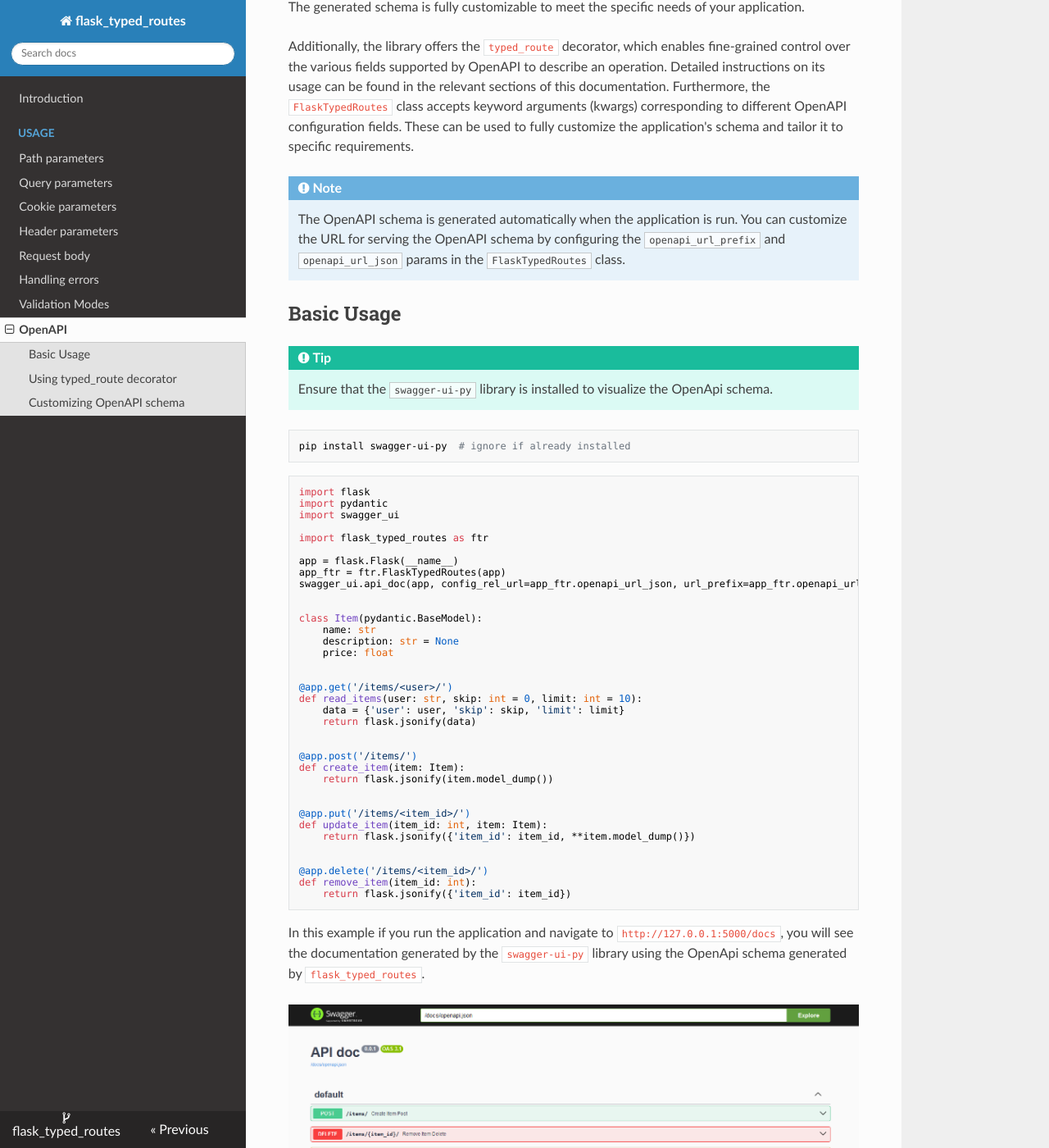
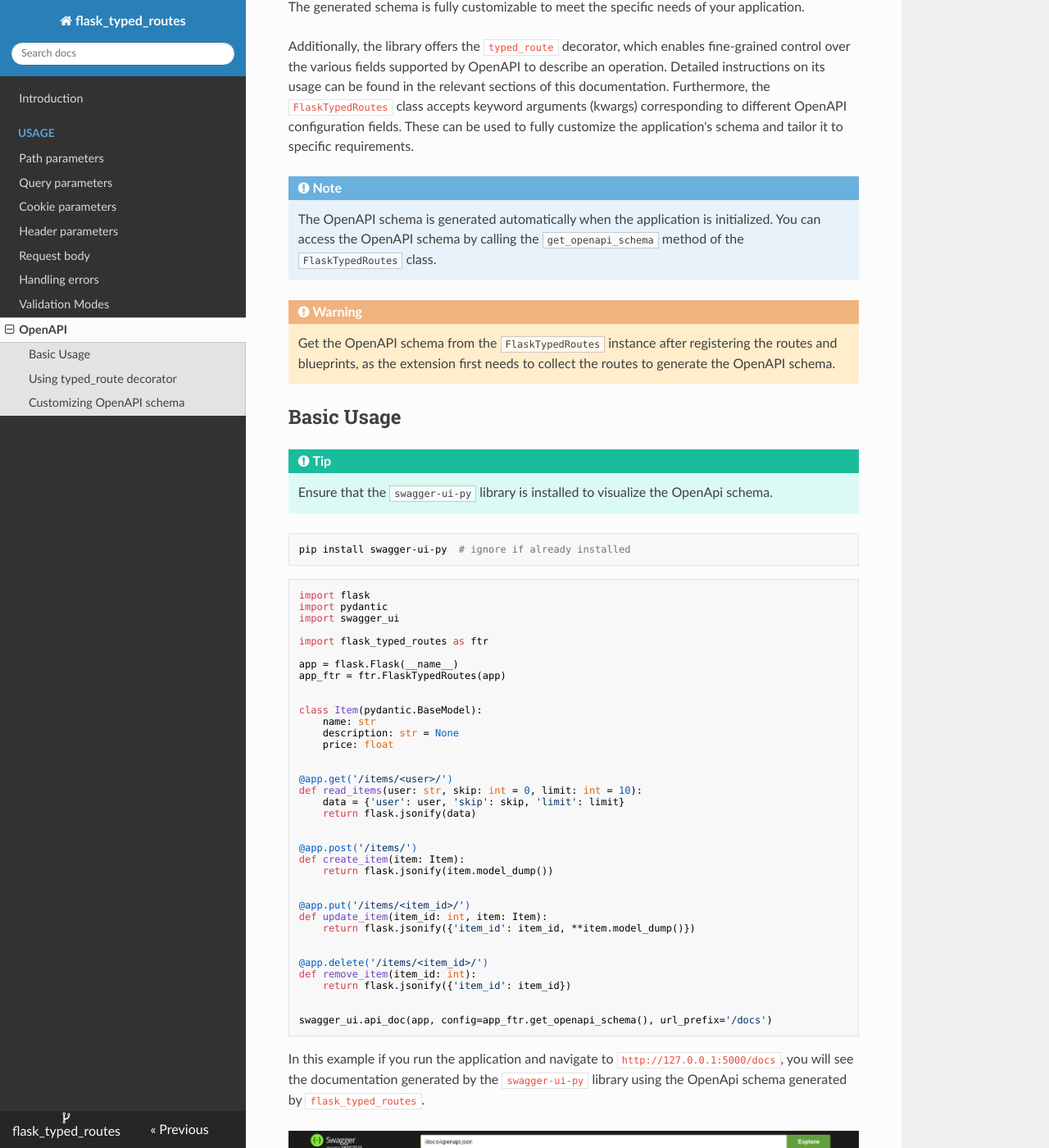
Before and after one commit to rmoralespp/flask_typed_routes, an MkDocs documentation site: the page built from docs/openapi.md, in a window 1280 px wide and 1400 px high, scrolled down 309 px. Shown: the whole window at 82% size. Built offline with MkDocs 1.6.1, drawn with Linux system fonts in a browser that asks for light colours; nearby versions of some CDN libraries; some of the changed text lies outside the part shown.

Commit message:
`FlaskTypedRoutes` class can't receive the `openapi_url_prefix` and `openapi_url_json` parameters in    the constructor anymore. (#24)
* Support deserialization of request params of type object

* Added new changes

* Added new changes

* `FlaskTypedRoutes` class can't receive the `openapi_url_prefix` and `openapi_url_json` parameters in

````diff
--- a/docs/index.md
+++ b/docs/index.md
@@ -40,6 +40,10 @@ including **Path, Query, Body, Header, and Cookie** parameters.
 Example of a simple Flask application using `flask_typed_routes`:
 
 Create a file `items.py` with:
+
+!!! note
+    The `FlaskTypedRoutes` class must be initialized before registering the **Flask** routes and blueprints
+    to allow the extension to collect the routes and be able to validate the endpoints.
 
 ```python
 import typing as t
@@ -208,7 +212,6 @@ import flask_typed_routes as ftr
 
 app = flask.Flask(__name__)
 app_ftr = ftr.FlaskTypedRoutes(app)
-swagger_ui.api_doc(app, config_rel_url=app_ftr.openapi_url_json, url_prefix=app_ftr.openapi_url_prefix)
 
 
 class Item(pydantic.BaseModel):
@@ -236,6 +239,10 @@ def update_item(item_id: int, item: Item):
 @app.delete('/items/<item_id>/')
 def remove_item(item_id: int):
     return flask.jsonify({'item_id': item_id})
+
+# Get the OpenAPI schema from the `FlaskTypedRoutes` instance after registering the routes and blueprints,
+# as the extension first needs to collect the routes to generate the OpenAPI schema.
+swagger_ui.api_doc(app, config=app_ftr.get_openapi_schema(), url_prefix='/docs')
 ```
 
 Open your browser and go to `http://127.0.0.1:5000/docs/`
--- a/docs/openapi.md
+++ b/docs/openapi.md
@@ -16,9 +16,12 @@ configuration fields. These can be used to fully customize the application's sch
 requirements.
 
 !!! note
-    The OpenAPI schema is generated automatically when the application is run.
-    You can customize the URL for serving the OpenAPI schema by configuring the `openapi_url_prefix`
-    and `openapi_url_json` params in the `FlaskTypedRoutes` class.
+    The OpenAPI schema is generated automatically when the application is initialized.
+    You can access the OpenAPI schema by calling the `get_openapi_schema` method of the `FlaskTypedRoutes` class.
+
+!!! warning
+    Get the OpenAPI schema from the `FlaskTypedRoutes` instance after registering the routes and blueprints,
+    as the extension first needs to collect the routes to generate the OpenAPI schema.
 
 
 ## Basic Usage
@@ -39,7 +42,6 @@ import flask_typed_routes as ftr
 
 app = flask.Flask(__name__)
 app_ftr = ftr.FlaskTypedRoutes(app)
-swagger_ui.api_doc(app, config_rel_url=app_ftr.openapi_url_json, url_prefix=app_ftr.openapi_url_prefix)
 
 
 class Item(pydantic.BaseModel):
@@ -67,6 +69,9 @@ def update_item(item_id: int, item: Item):
 @app.delete('/items/<item_id>/')
 def remove_item(item_id: int):
     return flask.jsonify({'item_id': item_id})
+
+
+swagger_ui.api_doc(app, config=app_ftr.get_openapi_schema(), url_prefix='/docs')
 ```
 
 In this example if you run the application and navigate to `http://127.0.0.1:5000/docs`, you will see the
@@ -86,11 +91,6 @@ import flask_typed_routes as ftr
 
 app = flask.Flask(__name__)
 app_ftr = ftr.FlaskTypedRoutes(app)
-swagger_ui.api_doc(
-    app,
-    config_rel_url=app_ftr.openapi_url_json,
-    url_prefix=app_ftr.openapi_url_prefix,
-)
 
 
 @app.get('/items/<item_id>/')
@@ -101,6 +101,8 @@ swagger_ui.api_doc(
 )
 def get_item(item_id: int):
     return flask.jsonify({'item_id': item_id})
+
+swagger_ui.api_doc(app, config=app_ftr.get_openapi_schema(), url_prefix='/docs')
 ```
 
 ![OpenApi Example](./images/openapi4.png)
@@ -177,11 +179,6 @@ app_ftr = ftr.FlaskTypedRoutes(
         "url": "http://swagger.io"
     },
 )
-swagger_ui.api_doc(
-    app,
-    config_rel_url=app_ftr.openapi_url_json,
-    url_prefix=app_ftr.openapi_url_prefix,
-)
 
 
 @app.get('/items/<item_id>/')
@@ -206,6 +203,13 @@ def read_item(item_id: int):
 )
 def update_item(item_id: int, item: Item):
     return flask.jsonify({'item_id': item_id, **item.model_dump()})
+
+
+swagger_ui.api_doc(
+    app,
+    config=app_ftr.get_openapi_schema(),
+    url_prefix='/docs'
+)
 ```
 
 ![OpenApi Example](./images/openapi5.png)
````
Also changed, not shown: README.md (+7 -1 lines), 1 other file.
